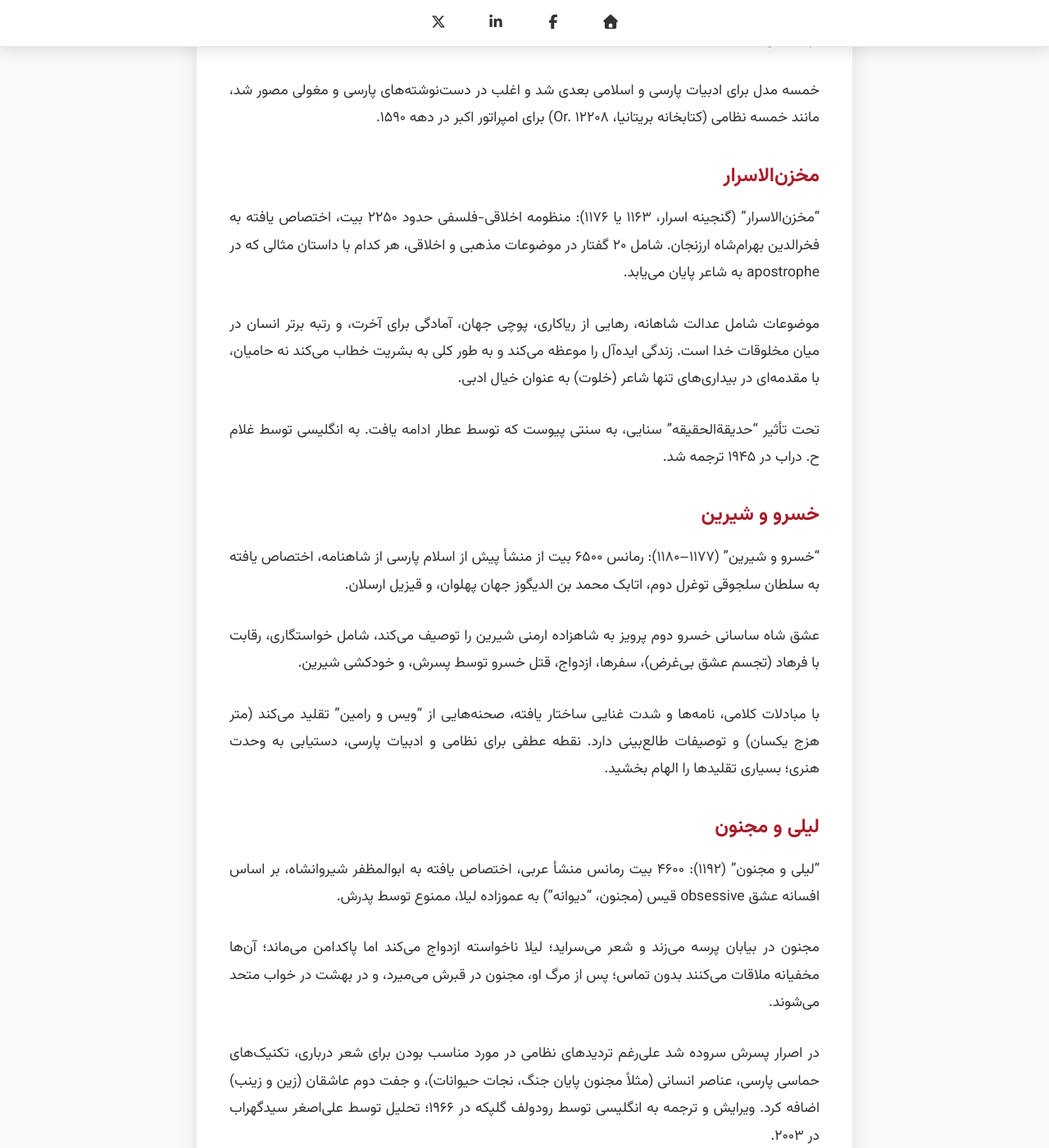
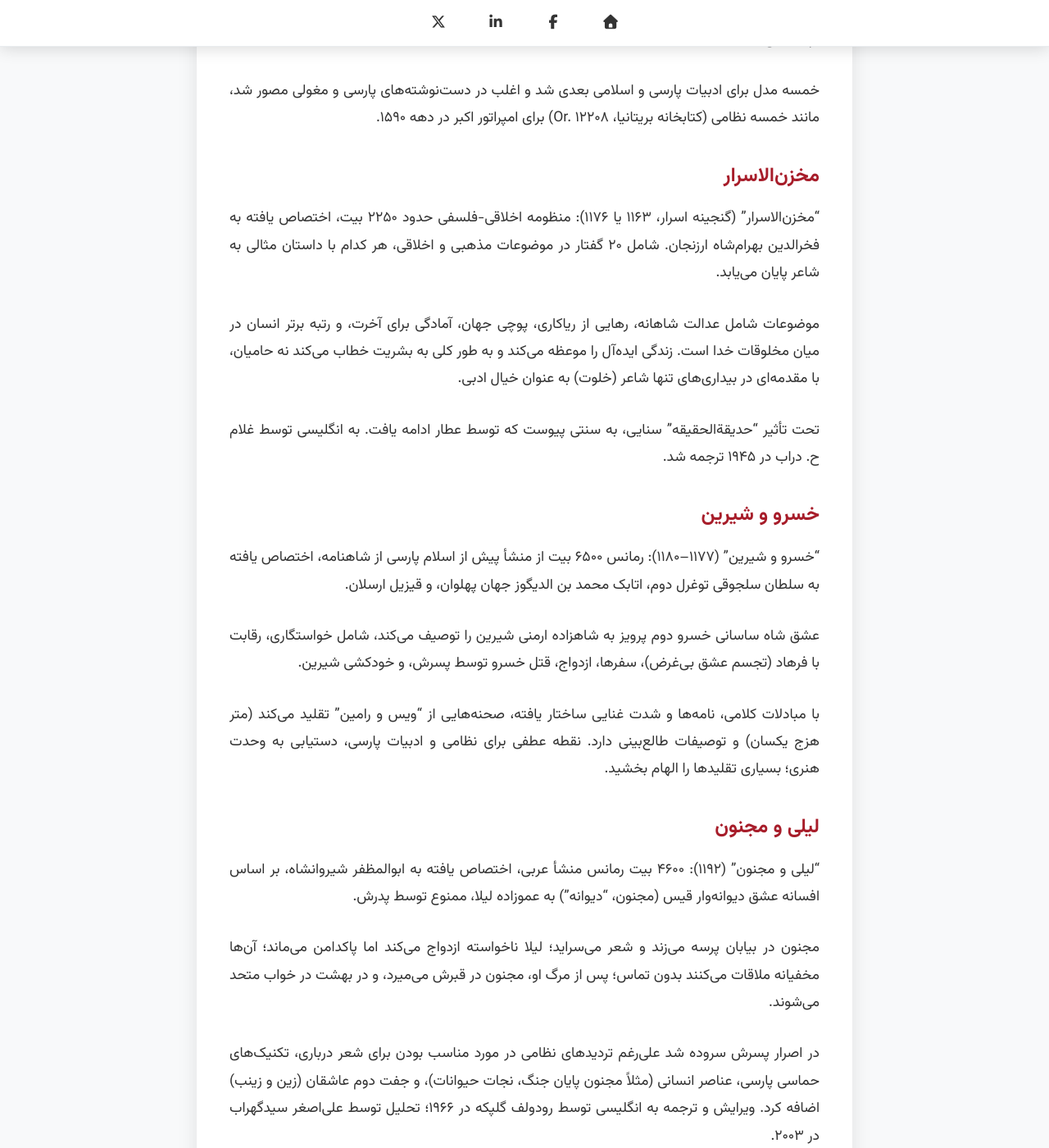
Before and after one commit to darkblog/darkblog.github.io, a Jekyll site: the page built from _posts/2025-9-8-nezami.md, in a window 1280 px wide and 1400 px high, scrolled down 3050 px. Shown: the whole window at 82% size. Built offline with Jekyll 4.4.1, drawn with Linux system fonts in a browser that asks for light colours; nearby versions of some CDN libraries.

Commit message:
Update 2025-9-8-nezami.md

```diff
--- a/_posts/2025-9-8-nezami.md
+++ b/_posts/2025-9-8-nezami.md
@@ -46,7 +46,7 @@ title: داستان زندگی نظامی گنجوی
 
 ### مخزن‌الاسرار
 
-"مخزن‌الاسرار" (گنجینه اسرار، ۱۱۶۳ یا ۱۱۷۶): منظومه اخلاقی-فلسفی حدود ۲۲۵۰ بیت، اختصاص یافته به فخرالدین بهرام‌شاه ارزنجان. شامل ۲۰ گفتار در موضوعات مذهبی و اخلاقی، هر کدام با داستان مثالی که در apostrophe به شاعر پایان می‌یابد.
+"مخزن‌الاسرار" (گنجینه اسرار، ۱۱۶۳ یا ۱۱۷۶): منظومه اخلاقی-فلسفی حدود ۲۲۵۰ بیت، اختصاص یافته به فخرالدین بهرام‌شاه ارزنجان. شامل ۲۰ گفتار در موضوعات مذهبی و اخلاقی، هر کدام با داستان مثالی به شاعر پایان می‌یابد.
 
 موضوعات شامل عدالت شاهانه، رهایی از ریاکاری، پوچی جهان، آمادگی برای آخرت، و رتبه برتر انسان در میان مخلوقات خدا است. زندگی ایده‌آل را موعظه می‌کند و به طور کلی به بشریت خطاب می‌کند نه حامیان، با مقدمه‌ای در بیداری‌های تنها شاعر (خلوت) به عنوان خیال ادبی.
 
@@ -62,7 +62,7 @@ title: داستان زندگی نظامی گنجوی
 
 ### لیلی و مجنون
 
-"لیلی و مجنون" (۱۱۹۲): ۴۶۰۰ بیت رمانس منشأ عربی، اختصاص یافته به ابوالمظفر شیروانشاه، بر اساس افسانه عشق obsessive قیس (مجنون، "دیوانه") به عموزاده لیلا، ممنوع توسط پدرش.
+"لیلی و مجنون" (۱۱۹۲): ۴۶۰۰ بیت رمانس منشأ عربی، اختصاص یافته به ابوالمظفر شیروانشاه، بر اساس افسانه عشق دیوانه‌وار قیس (مجنون، "دیوانه") به عموزاده لیلا، ممنوع توسط پدرش.
 
 مجنون در بیابان پرسه می‌زند و شعر می‌سراید؛ لیلا ناخواسته ازدواج می‌کند اما پاکدامن می‌ماند؛ آن‌ها مخفیانه ملاقات می‌کنند بدون تماس؛ پس از مرگ او، مجنون در قبرش می‌میرد، و در بهشت در خواب متحد می‌شوند.
 
```
